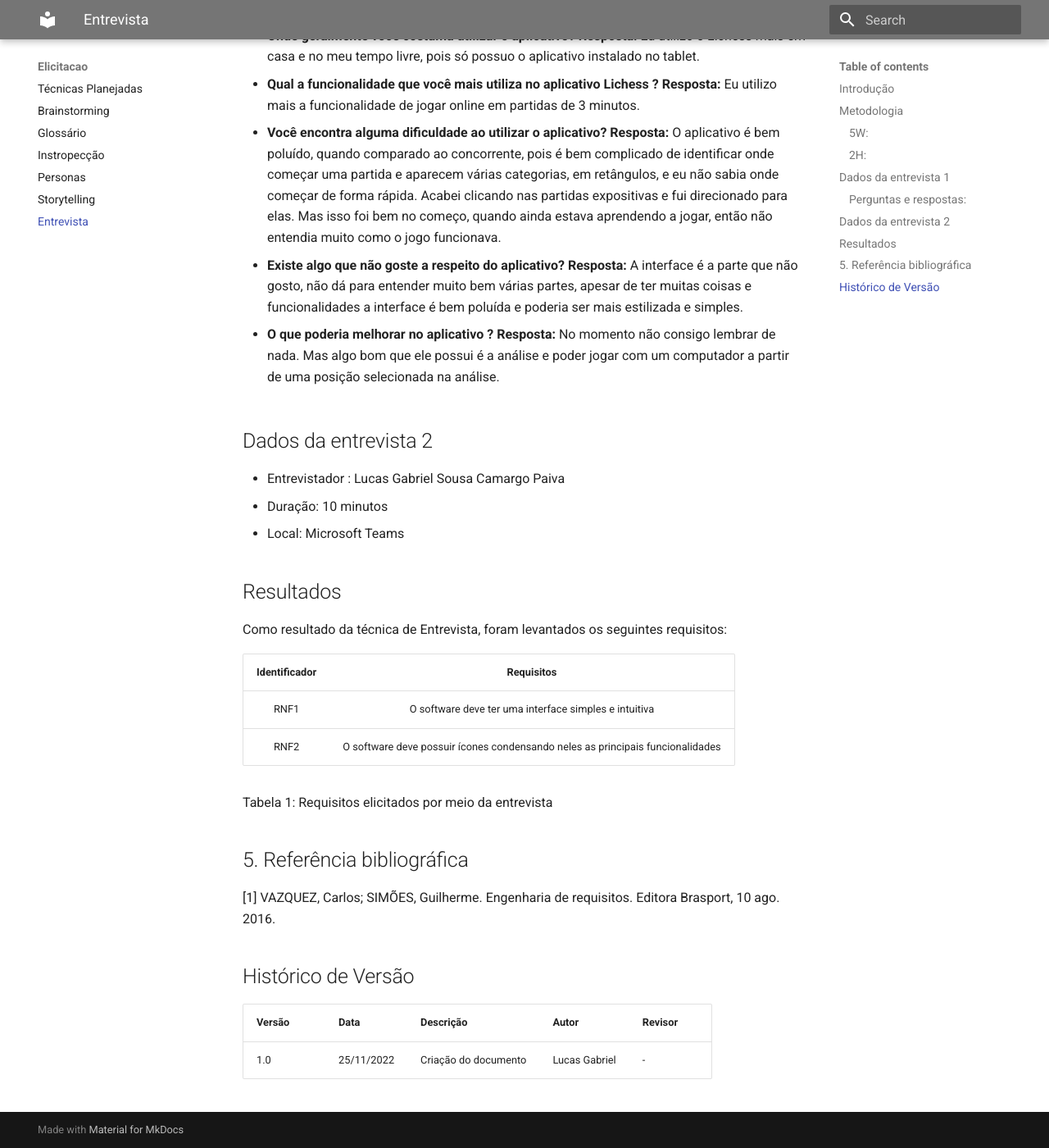
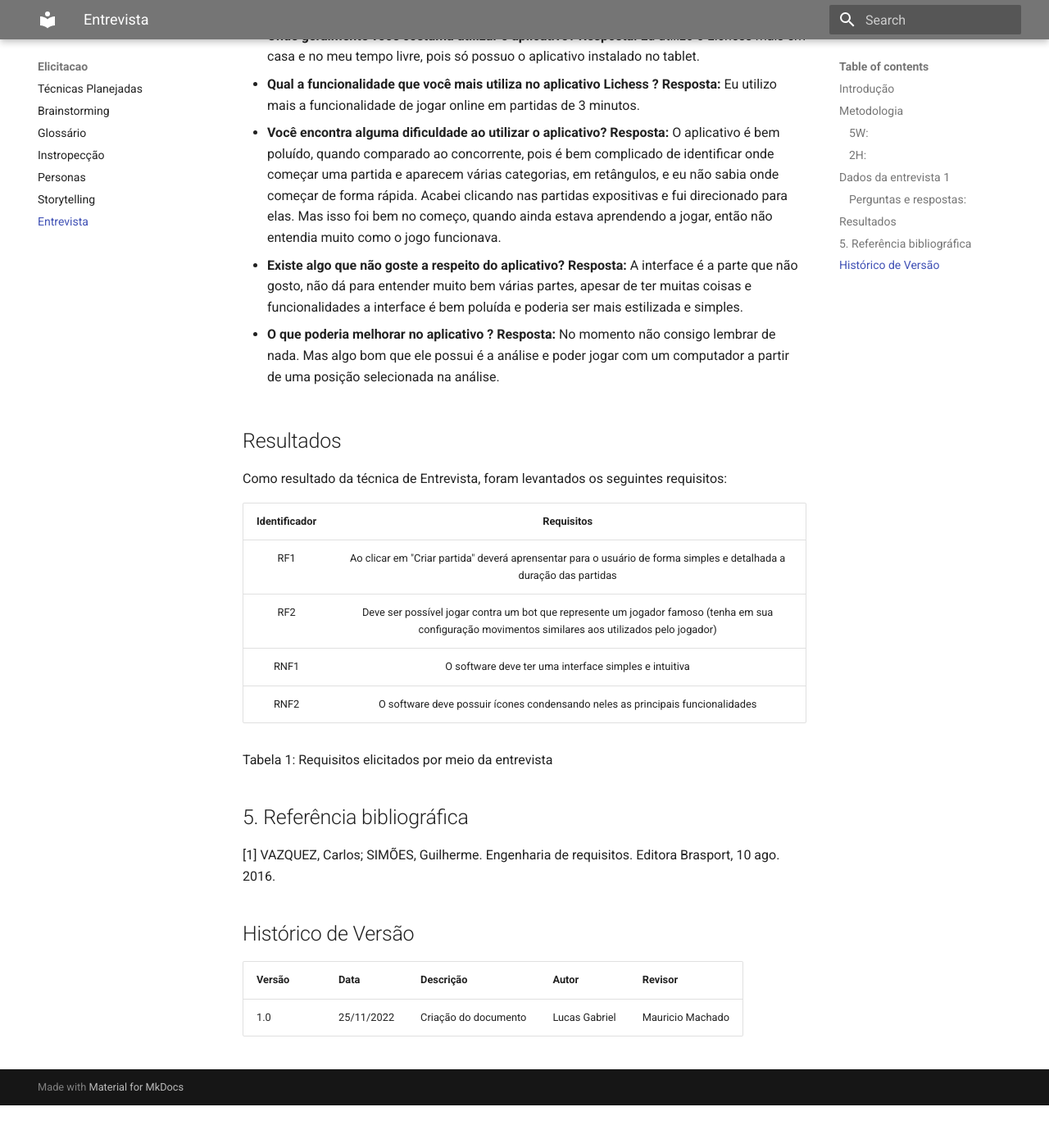
Before and after one commit to Requisitos-de-Software/2022.2-Lichess, an MkDocs documentation site: the page built from docs/elicitacao/entrevista.md, in a window 1280 px wide and 1400 px high, scrolled down 1603 px. Shown: the whole window at 82% size. Built offline with MkDocs 1.6.1 and Material for MkDocs 9.7.7, drawn with Linux system fonts in a browser that asks for light colours; after the commit the page ends 2951 px from its top, so only the background shows below that.

Commit message:
refac: alterações no documento de entrevista

```diff
--- a/docs/elicitacao/entrevista.md
+++ b/docs/elicitacao/entrevista.md
@@ -59,23 +59,16 @@
 
 - **O que poderia melhorar no aplicativo ?**
 **Resposta:**  No momento não consigo lembrar de nada. Mas algo bom que ele possui é a análise e poder jogar com um computador a partir de uma posição selecionada na análise.
-
-
-## Dados da entrevista 2
-
-- Entrevistador : Lucas Gabriel Sousa Camargo Paiva
-- Duração: 10 minutos
-- Local: Microsoft Teams
-
 ## Resultados
 
 Como resultado da técnica de Entrevista, foram levantados os seguintes requisitos:
 
-| Identificador |                                   Requisitos                                   |
-| :-----------: | :----------------------------------------------------------------------------: |
-|     RNF1      |             O software deve ter uma interface simples e intuitiva              |
-|     RNF2      | O software deve possuir ícones condensando neles as principais funcionalidades |
-
+| Identificador |                                                                     Requisitos                                                                      |
+| :-----------: | :-------------------------------------------------------------------------------------------------------------------------------------------------: |
+|      RF1      |                 Ao clicar em "Criar partida" deverá aprensentar para o usuário de forma simples e detalhada a duração das partidas                  |
+|      RF2      | Deve ser possível jogar contra um bot que represente um jogador famoso (tenha em sua configuração movimentos similares aos utilizados pelo jogador) |
+|     RNF1      |                                                O software deve ter uma interface simples e intuitiva                                                |
+|     RNF2      |                                   O software deve possuir ícones condensando neles as principais funcionalidades                                    |
 
 Tabela 1: Requisitos elicitados por meio da entrevista
 
@@ -84,6 +77,6 @@
 
 ## Histórico de Versão
 
-| Versão | Data       | Descrição            | Autor         | Revisor |
-| ------ | ---------- | -------------------- | ------------- | ------- |
-| 1.0    | 25/11/2022 | Criação do documento | Lucas Gabriel | -       |
+| Versão | Data       | Descrição            | Autor         | Revisor          |
+| ------ | ---------- | -------------------- | ------------- | ---------------- |
+| 1.0    | 25/11/2022 | Criação do documento | Lucas Gabriel | Mauricio Machado |
```
